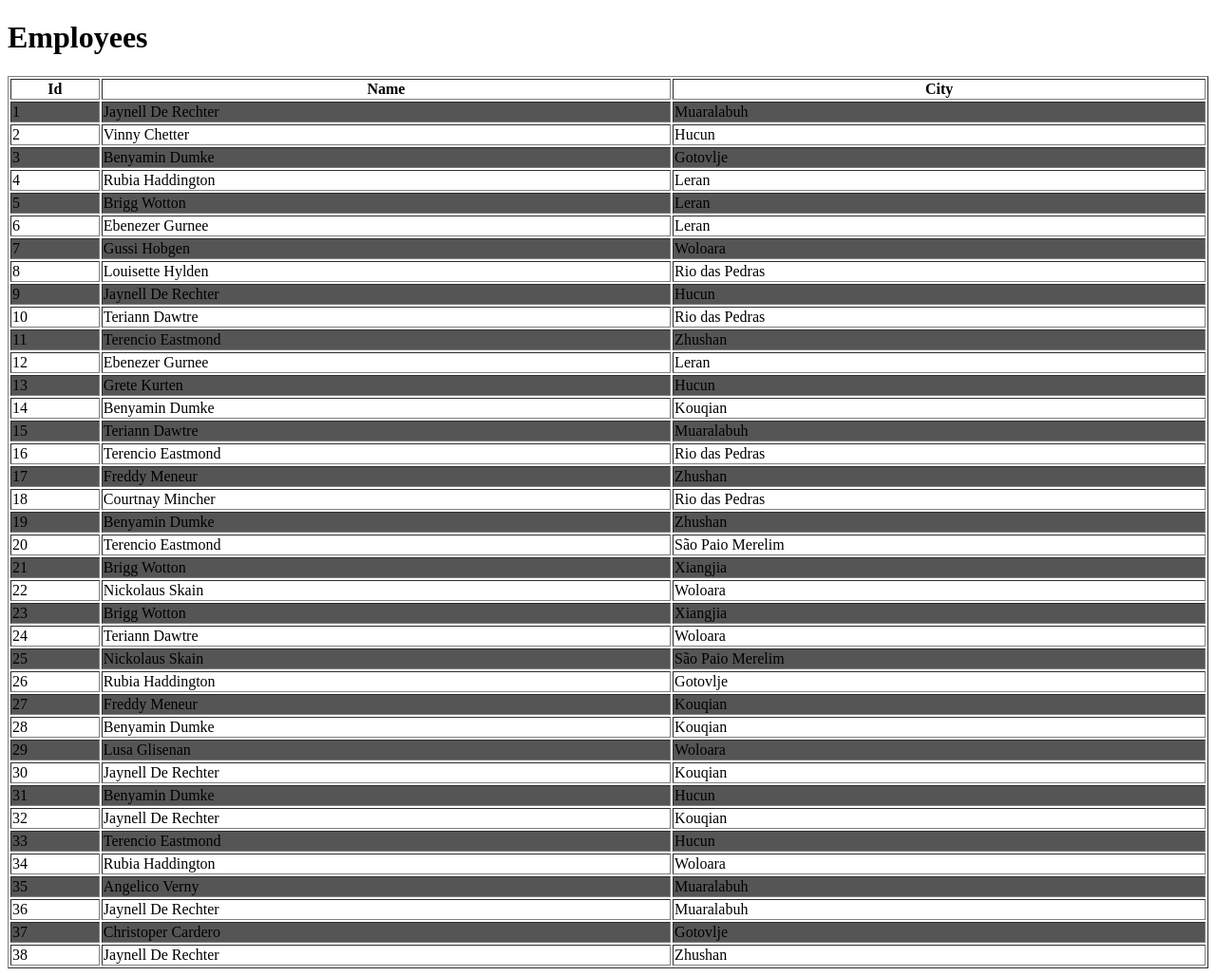
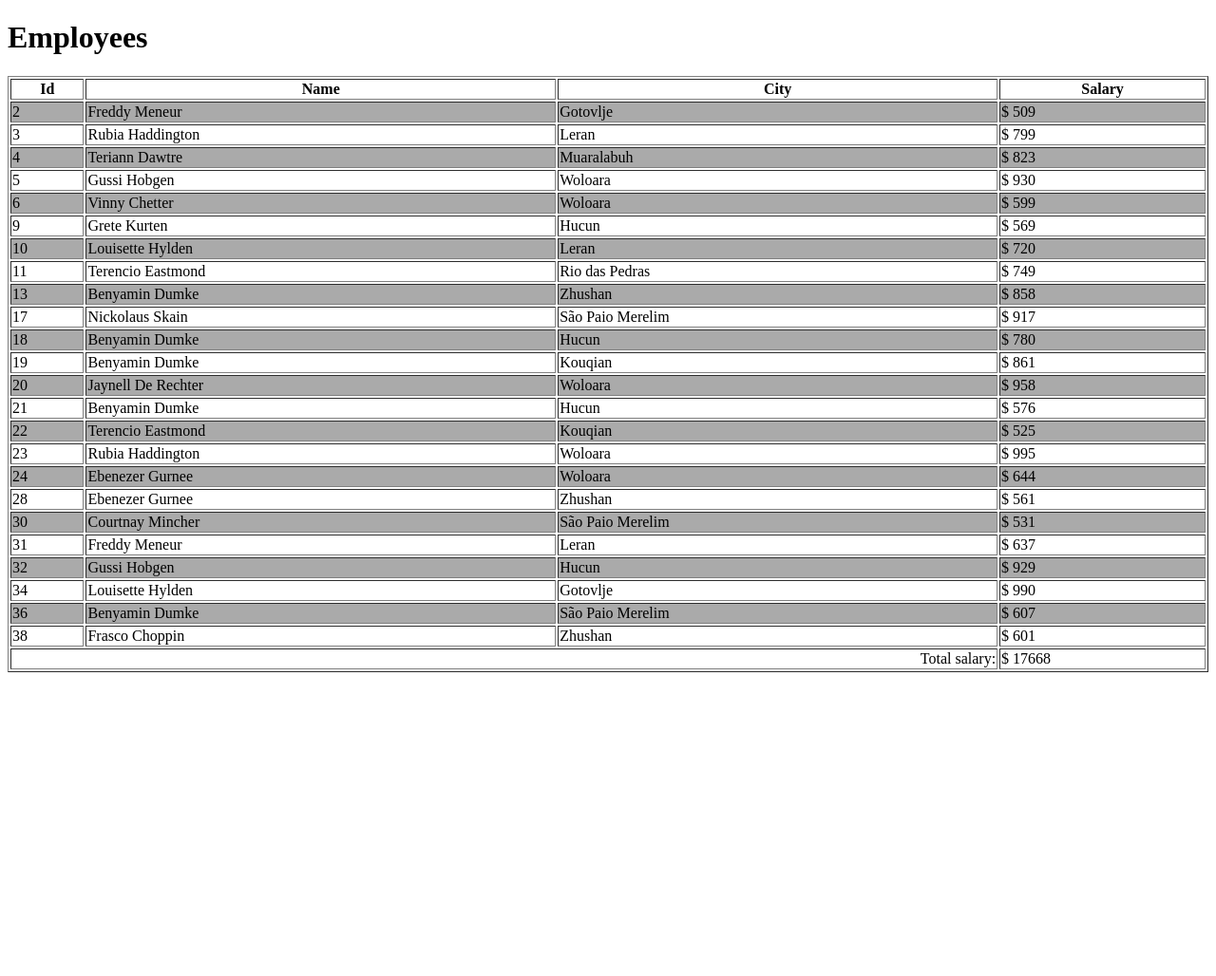
Before and after one commit to SergeyKostylev/1909, a PHP site: page / in a window 1280 px wide. Shown: the whole page at 95% size. After the commit the page ends 708 px from the top, so only its background shows below. Run offline with PHP 8.4, Linux system fonts and the light colour scheme.

Commit message:
add salary logic

```diff
--- a/index.php
+++ b/index.php
@@ -43,17 +43,25 @@ $citiesMaxIndex = count($cities) - 1;
 $employees = [];
 
 $employeesAmount = rand(5, EMPLOYEES_MAX_AMOUNT);
+$salarySum = 0;
 
 for ($i = 1; $i <= $employeesAmount; $i++) {
     $nameIndex = rand(0, $namesMaxIndex);
     $cityIndex = rand(0, $citiesMaxIndex);
+    $salary = rand(100, 1000);
+
+    if ($salary > 100 && $salary < 500) {
+        continue;
+    }
 
     $employee = [
         'id' => $i,
         'name' => $names[$nameIndex],
-        'city' => $cities[$cityIndex]
+        'city' => $cities[$cityIndex],
+        'salary' => $salary
     ];
 
+    $salarySum += $employee['salary'];
     $employees[] = $employee;
 }
 
@@ -68,7 +76,7 @@ for ($i = 1; $i <= $employeesAmount; $i++) {
     <title>Document</title>
     <style type="text/css">
         tr.even td {
-            background: #555;
+            background: #aaa;
         }
     </style>
 </head>
@@ -79,19 +87,27 @@ for ($i = 1; $i <= $employeesAmount; $i++) {
             <th>Id</th>
             <th>Name</th>
             <th>City</th>
+            <th>Salary</th>
         </tr>
 
         <?php foreach ($employees as $i => $employee) : ?>
-
             <tr <?=$i % 2 == 0 ? " class='even' " : ''  ?> >
                 <td><?=$employee['id']?></td>
                 <td><?=$employee['name']?></td>
                 <td><?=$employee['city']?></td>
+                <td>$ <?=$employee['salary']?></td>
             </tr>
 
         <?php endforeach; ?>
 
+        <tr>
+            <td colspan='3' align='right'>Total salary:</td>
+            <td>$ <?=$salarySum?></td>
+        </tr>
     </table>
+
+
+
 
 </body>
 </html>
```
